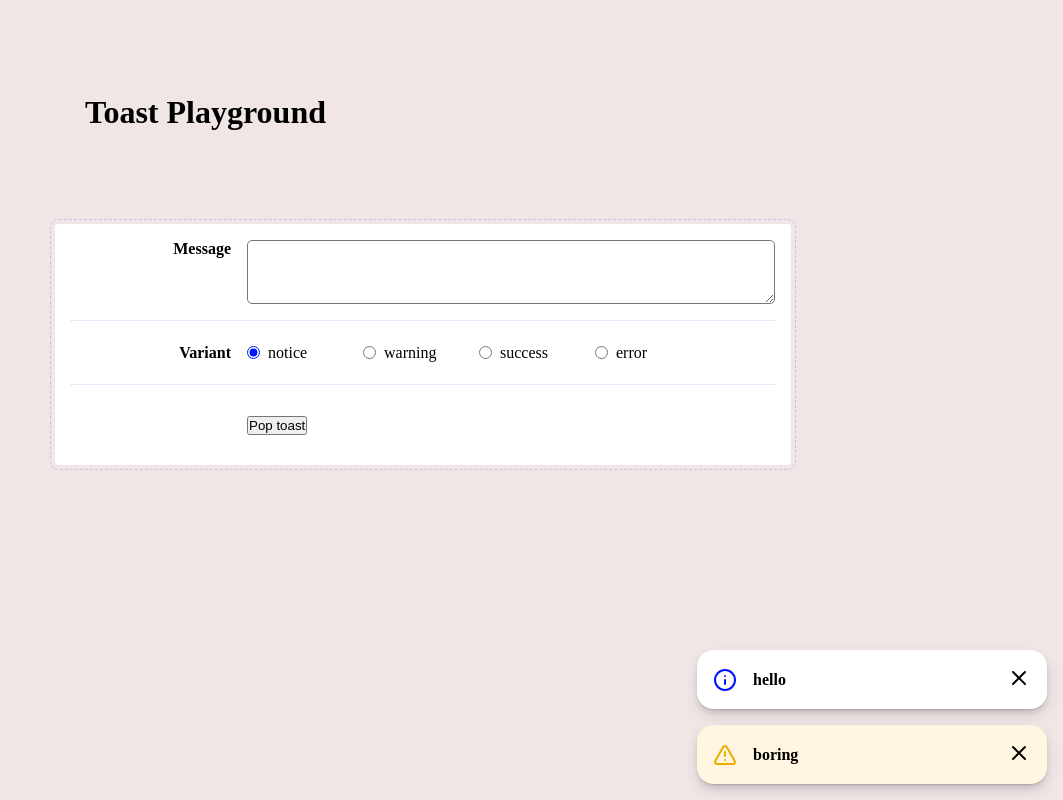
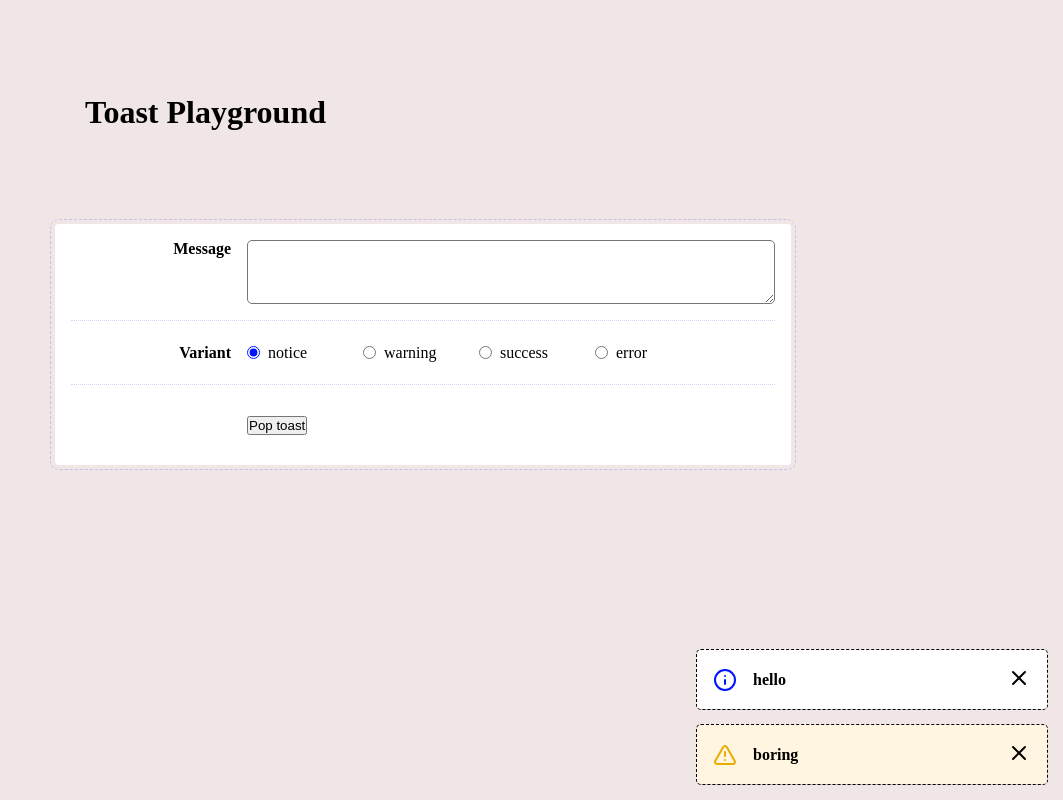
Before and after one commit to Genesispro-maker/french-toast, a React (Vite) app in the folder french-toast/: page / in a window 1280 px wide. Shown: the whole page, without its empty margins (217-1280 px from the left). Built offline with nearby package versions, Linux system fonts and the light colour scheme.

Commit message:
Update toast.module.css

```diff
--- a/french-toast/src/toast/toast.module.css
+++ b/french-toast/src/toast/toast.module.css
@@ -3,13 +3,14 @@
   display: flex;
   align-items: center;
   gap: 16px;
-  border-radius: 16px;
+  border-radius: 4px;
+  outline: 0.3px dashed black;
   color: black;
   color-scheme: light;
   background: white;
   max-width: 100%;
   width: 350px;
-  box-shadow: var(--shadow-elevation-medium);
+  box-shadow: var(--shadow-elevation-low);
 }
 
 .content {
```
